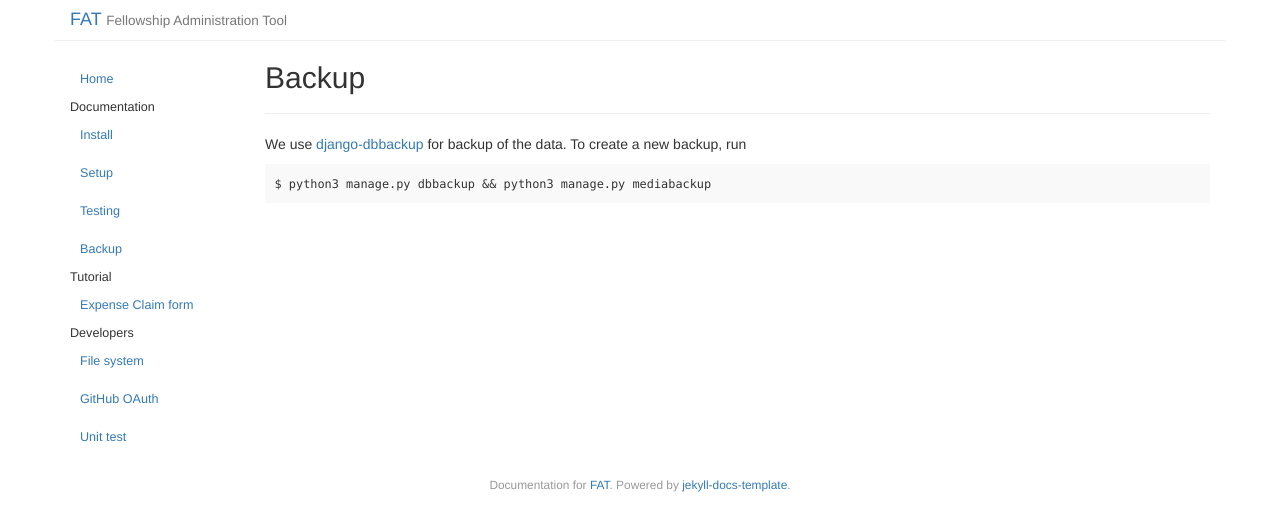
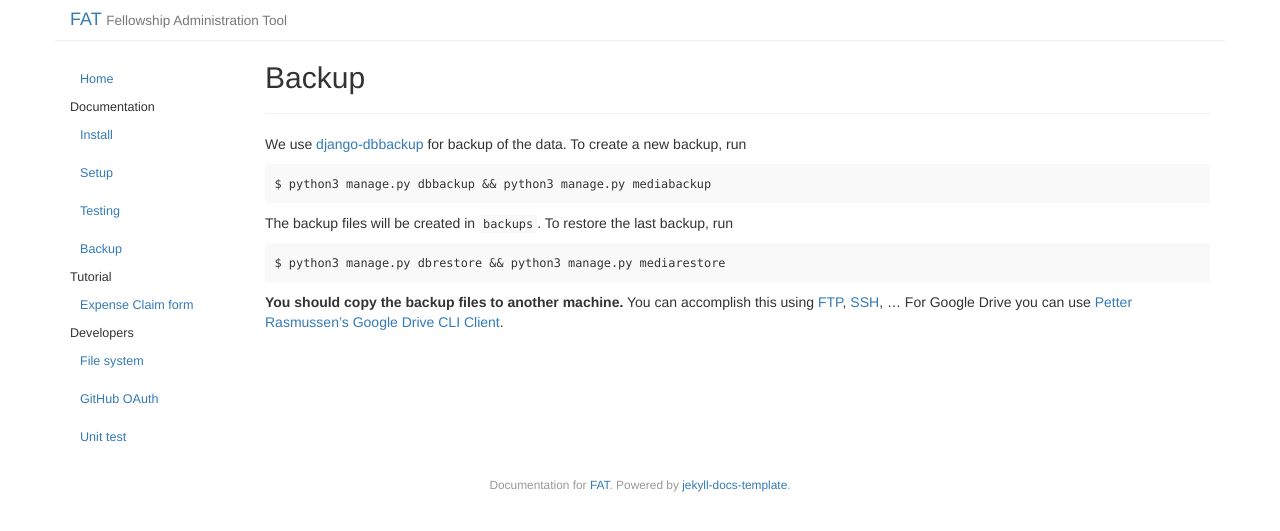
Before and after one commit to softwaresaved/lowfat, a Jekyll site: the page built from docs/_posts/2016-12-09-backup.md, in a window 1280 px wide. Shown: the top 531 px of the page. Built offline with Jekyll 4.4.1, drawn with Linux system fonts in a browser that asks for light colours.

Commit message:
Improve session about backup

```diff
--- a/docs/_layouts/default.html
+++ b/docs/_layouts/default.html
@@ -7,6 +7,7 @@
 
         <title>{{ site.title }}{% if page.title %} : {{ page.title }}{% endif %}</title>
         <meta name="description" content="{{ site.subtitle }}">
+	<link rel="shortcut icon" href="{{ site.baseurl }}/img/favicon.ico" type="image/vnd.microsoft.icon" />
 
         <link href="https://maxcdn.bootstrapcdn.com/bootstrap/3.3.5/css/bootstrap.min.css" rel="stylesheet">
         <link rel="stylesheet" href="{{ site.baseurl }}/css/syntax.css">
--- a/docs/_posts/2016-12-09-backup.md
+++ b/docs/_posts/2016-12-09-backup.md
@@ -11,3 +11,11 @@ for backup of the data. To create a new backup, run
 ~~~
 $ python3 manage.py dbbackup && python3 manage.py mediabackup
 ~~~
+
+The backup files will be created in `backups`. To restore the last backup, run
+
+~~~
+$ python3 manage.py dbrestore && python3 manage.py mediarestore
+~~~
+
+**You should copy the backup files to another machine.** You can accomplish this using [FTP](https://en.wikipedia.org/wiki/File_Transfer_Protocol), [SSH](https://en.wikipedia.org/wiki/Secure_Shell), ... For Google Drive you can use [Petter Rasmussen's Google Drive CLI Client](https://github.com/prasmussen/gdrive).
```
Also changed, not shown: docs/img/favicon.ico (added).
